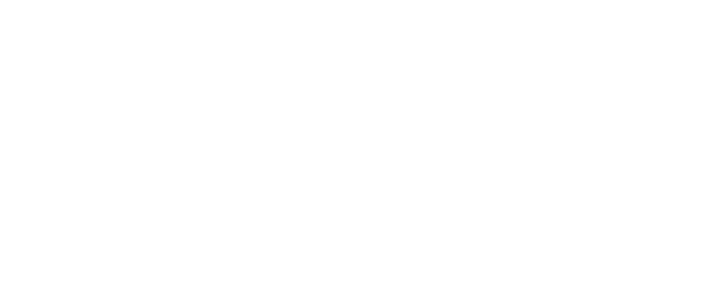
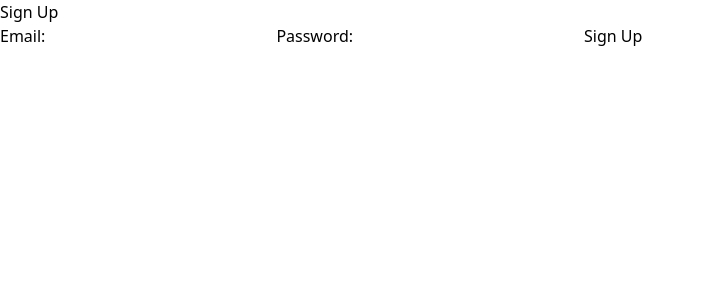
Before and after one commit to gnotnek/todo-ui-nuxt, a Nuxt app: page /signup in a window 1280 px wide. Before the commit this address had no page. Shown: the top 300 px of the page, without its empty margins (0-704 px from the left). Built offline with nearby package versions, Linux system fonts and the light colour scheme.

Commit message:
Update TodoList component and add login and signup pages

```diff
--- a/components/TodoList.vue
+++ b/components/TodoList.vue
@@ -1,5 +1,5 @@
 <template>
-  <div class="max-w-xl mx-auto p-4 bg-gray-200 rounded-lg shadow-md">
+  <div class="max-w-3xl mx-auto p-8 bg-gray-200 rounded-lg shadow-md">
     <h1 class="text-2xl font-bold mb-4">Todo List</h1>
     <div class="mb-4">
       <input
--- /dev/null
+++ b/pages/login.vue
@@ -0,0 +1,40 @@
+<template>
+    <div>
+        <h1>Login</h1>
+        <form @submit="handleLogin">
+            <label for="email">Email:</label>
+            <input type="email" id="email" v-model="email" required>
+
+            <label for="password">Password:</label>
+            <input type="password" id="password" v-model="password" required>
+
+            <button type="submit">Login</button>
+        </form>
+    </div>
+</template>
+
+<script setup>
+import { ref } from 'vue'
+import { useRouter } from 'vue-router'
+
+email = ref('')
+password = ref('')
+router = useRouter()
+
+const handleLogin = async (event) => {
+    event.preventDefault()
+    const response = await fetch('http://localhost:3500/login', {
+        method: 'POST',
+        headers: {
+            'Content-Type': 'application/json'
+        },
+        body: JSON.stringify({
+            email: email.value,
+            password: password.value
+        })
+    })
+    const data = await response.json()
+    console.log(data)
+    router.push('/')
+}
+</script>
--- /dev/null
+++ b/pages/signup.vue
@@ -0,0 +1,45 @@
+<template>
+    <div>
+        <h1>Sign Up</h1>
+        <form @submit="handleSubmit">
+            <label for="email">Email:</label>
+            <input type="email" id="email" v-model="email" required>
+
+            <label for="password">Password:</label>
+            <input type="password" id="password" v-model="password" required>
+
+            <button type="submit">Sign Up</button>
+        </form>
+    </div>
+</template>
+
+<script setup>
+import { ref } from 'vue'
+import { useRouter } from 'vue-router'
+
+const email = ref('')
+const password = ref('')
+const router = useRouter()
+
+const handleSubmit = async (event) => {
+    event.preventDefault()
+    const response = await fetch('http://localhost:3500/register', {
+        method: 'POST',
+        headers: {
+            'Content-Type': 'application/json'
+        },
+        body: JSON.stringify({
+            email: email.value,
+            password: password.value
+        })
+    })
+    const data = await response.json()
+    console.log(data)
+    router.push('/login')
+}
+
+</script>
+
+<style scoped>
+/* Add your custom styles here */
+</style>
```
